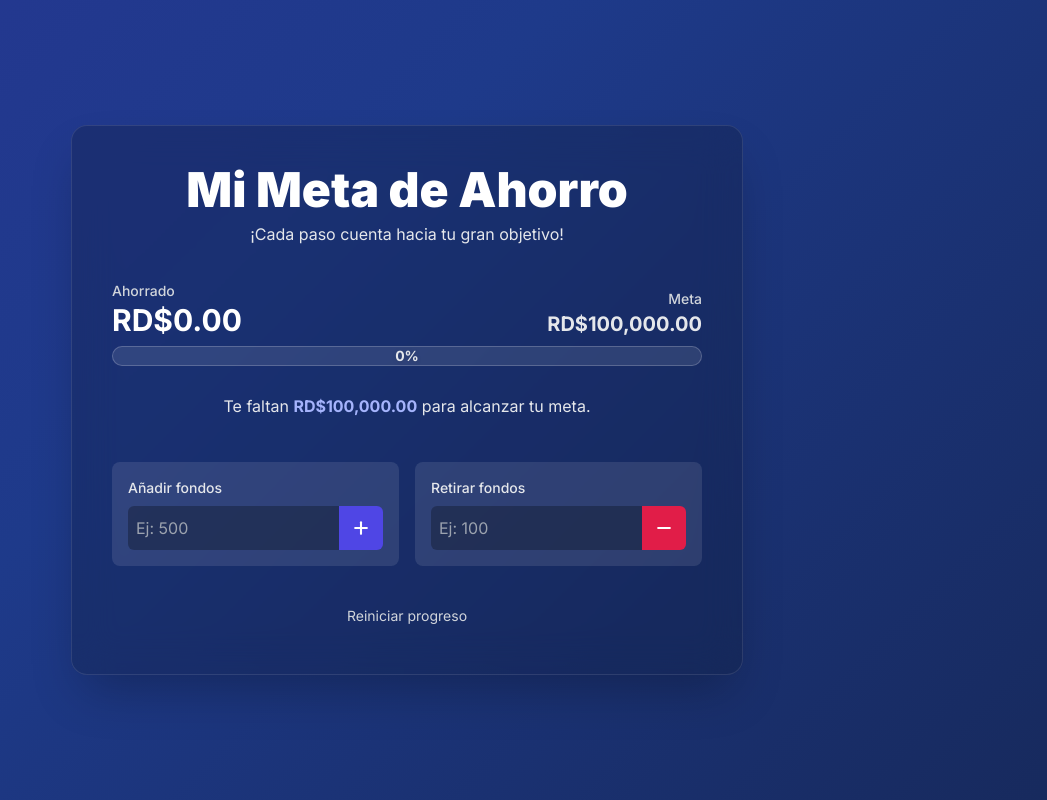
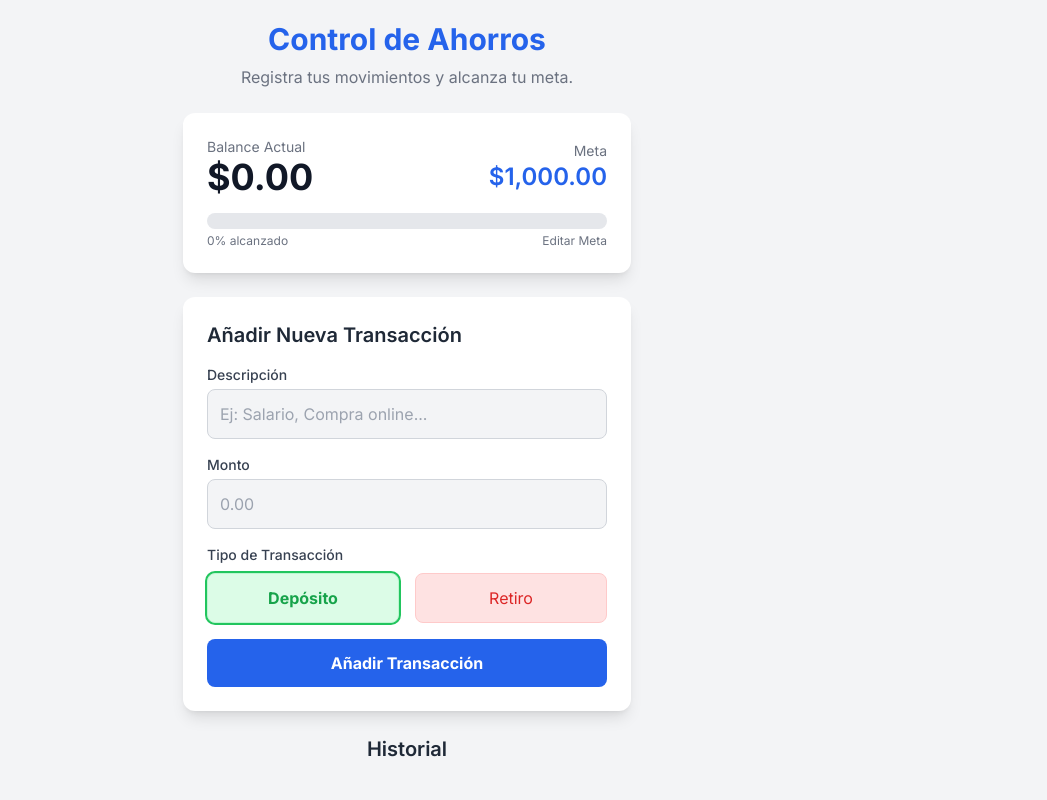
Before and after one commit to ventasr7/AHORRO-A-Y-L, a plain HTML site: page index.html in a window 1280 px wide. Shown: the whole page, without its empty margins (233-1280 px from the left). Drawn offline with nearby package versions, Linux system fonts and the light colour scheme.

Commit message:
Update index.html

```diff
--- a/index.html
+++ b/index.html
@@ -1,253 +1,227 @@
 <!DOCTYPE html>
-<html lang="es">
+<html lang="es" class="dark">
 <head>
     <meta charset="UTF-8">
     <meta name="viewport" content="width=device-width, initial-scale=1.0">
-    <title>Mi Meta de Ahorro</title>
-    <!-- Tailwind CSS para un diseño moderno y responsivo -->
+    <title>Control de Ahorros</title>
     <script src="https://cdn.tailwindcss.com"></script>
-    <!-- Google Fonts: Inter para una tipografía limpia -->
-    <link rel="preconnect" href="https://fonts.googleapis.com">
-    <link rel="preconnect" href="https://fonts.gstatic.com" crossorigin>
-    <link href="https://fonts.googleapis.com/css2?family=Inter:wght@400;500;600;700;800;900&display=swap" rel="stylesheet">
+    <link href="https://fonts.googleapis.com/css2?family=Inter:wght@400;500;600;700&display=swap" rel="stylesheet">
     <style>
-        /* Usamos la fuente Inter para toda la página con un antialiasing más suave */
         body {
             font-family: 'Inter', sans-serif;
-            -webkit-font-smoothing: antialiased;
-            -moz-osx-font-smoothing: grayscale;
         }
-
-        /* Fondo animado con gradiente */
-        .background-gradient {
-            background: linear-gradient(-45deg, #0f172a, #1e3a8a, #3730a3, #1e293b);
-            background-size: 400% 400%;
-            animation: gradient 15s ease infinite;
-            position: fixed;
-            top: 0;
-            left: 0;
-            width: 100%;
-            height: 100%;
-            z-index: -1;
-        }
-
-        @keyframes gradient {
-            0% { background-position: 0% 50%; }
-            50% { background-position: 100% 50%; }
-            100% { background-position: 0% 50%; }
-        }
-
-        /* Estilo "Glassmorphism" para la tarjeta principal */
-        .glass-card {
-            background: rgba(15, 23, 42, 0.25);
-            backdrop-filter: blur(20px);
-            -webkit-backdrop-filter: blur(20px);
-            border: 1px solid rgba(255, 255, 255, 0.1);
-            animation: fadeIn 0.8s ease-out forwards;
-        }
-
-        @keyframes fadeIn {
-            from { opacity: 0; transform: translateY(20px); }
-            to { opacity: 1; transform: translateY(0); }
-        }
-
-        /* Pequeña animación para la barra de progreso */
         .progress-bar-fill {
-            transition: width 0.7s cubic-bezier(0.25, 0.1, 0.25, 1);
-        }
-
-        /* Estilos para el modal de confirmación */
-        .modal-overlay {
-            transition: opacity 0.3s ease;
+            transition: width 0.5s ease-in-out;
         }
     </style>
 </head>
-<body class="text-white">
+<body class="bg-gray-100 dark:bg-gray-900 text-gray-800 dark:text-gray-200 flex items-center justify-center min-h-screen p-4">
 
-    <div class="background-gradient"></div>
+    <main class="w-full max-w-md mx-auto">
+        <h1 class="text-3xl font-bold text-center mb-2 text-blue-600 dark:text-blue-400">Control de Ahorros</h1>
+        <p class="text-center text-gray-500 dark:text-gray-400 mb-6">Registra tus movimientos y alcanza tu meta.</p>
 
-    <div class="min-h-screen flex items-center justify-center p-4">
-        <div class="w-full max-w-2xl mx-auto glass-card rounded-2xl shadow-2xl p-6 md:p-10">
-
-            <!-- Encabezado -->
-            <div class="text-center mb-8">
-                <h1 class="text-4xl md:text-5xl font-black">Mi Meta de Ahorro</h1>
-                <p class="text-gray-200 mt-2">¡Cada paso cuenta hacia tu gran objetivo!</p>
-            </div>
-
-            <!-- Visualización de la Meta -->
-            <div class="flex justify-between items-end mb-2">
-                <div class="text-left">
-                    <span class="text-sm font-medium text-gray-300">Ahorrado</span>
-                    <p id="currentAmountText" class="text-3xl font-bold">$0.00</p>
+        <!-- Resumen de Ahorros -->
+        <section class="bg-white dark:bg-gray-800 p-6 rounded-xl shadow-lg mb-6">
+            <div class="flex justify-between items-center mb-4">
+                <div>
+                    <h2 class="text-sm text-gray-500 dark:text-gray-400">Balance Actual</h2>
+                    <p id="balance" class="text-4xl font-bold text-gray-900 dark:text-white">$0.00</p>
                 </div>
                 <div class="text-right">
-                    <span class="text-sm font-medium text-gray-300">Meta</span>
-                    <p id="goalAmountText" class="text-xl font-bold text-gray-200">$100,000.00</p>
+                    <h2 class="text-sm text-gray-500 dark:text-gray-400">Meta</h2>
+                    <p id="goal" class="text-2xl font-semibold text-blue-600 dark:text-blue-400">$1,000.00</p>
                 </div>
             </div>
 
             <!-- Barra de Progreso -->
-            <div class="w-full bg-white/10 rounded-full h-5 mb-4 relative overflow-hidden border border-white/20">
-                <div id="progressBar" class="progress-bar-fill bg-gradient-to-r from-indigo-500 to-purple-500 h-full rounded-full"></div>
-                <span id="progressPercentage" class="absolute inset-0 flex items-center justify-center text-sm font-bold text-gray-200 drop-shadow">0%</span>
+            <div class="w-full bg-gray-200 dark:bg-gray-700 rounded-full h-4">
+                <div id="progress-bar" class="bg-blue-600 h-4 rounded-full progress-bar-fill" style="width: 0%"></div>
             </div>
+            <div class="flex justify-between text-xs text-gray-500 dark:text-gray-400 mt-1">
+                <span id="progress-text">0% alcanzado</span>
+                <button id="edit-goal-btn" class="hover:text-blue-500 focus:outline-none">Editar Meta</button>
+            </div>
+        </section>
 
-            <!-- Resumen y Mensaje Motivacional -->
-            <div class="text-center mb-8 h-12 flex items-center justify-center">
-                 <p id="remainingText" class="text-base text-gray-200">
-                    Te faltan <strong id="remainingAmountText" class="text-indigo-300">$100,000.00</strong> para alcanzar tu meta.
-                </p>
-                <p id="congratsMessage" class="hidden text-xl font-semibold text-purple-300 animate-pulse">¡Felicidades! ¡Has alcanzado tu meta! 🎉</p>
-            </div>
-
-
-            <!-- Sección de Acciones -->
-            <div class="grid grid-cols-1 md:grid-cols-2 gap-4">
-                <!-- Añadir Fondos -->
-                <div class="bg-white/10 p-4 rounded-lg">
-                    <label for="addAmount" class="block text-sm font-medium text-gray-200 mb-2">Añadir fondos</label>
-                    <div class="flex">
-                        <input type="number" id="addAmount" name="addAmount" class="w-full p-2 border-0 rounded-l-md bg-slate-900/40 text-white placeholder-gray-400 focus:ring-2 focus:ring-indigo-400 focus:outline-none" placeholder="Ej: 500">
-                        <button id="addButton" class="bg-indigo-600 hover:bg-indigo-500 text-white font-bold p-3 rounded-r-md transition-colors">
-                            <svg xmlns="http://www.w3.org/2000/svg" width="20" height="20" viewBox="0 0 24 24" fill="none" stroke="currentColor" stroke-width="2.5" stroke-linecap="round" stroke-linejoin="round"><path d="M5 12h14"/><path d="M12 5v14"/></svg>
-                        </button>
+        <!-- Añadir Transacción -->
+        <section class="bg-white dark:bg-gray-800 p-6 rounded-xl shadow-lg mb-6">
+            <h2 class="text-xl font-semibold mb-4">Añadir Nueva Transacción</h2>
+            <form id="form">
+                <div class="mb-4">
+                    <label for="text" class="block text-sm font-medium text-gray-700 dark:text-gray-300 mb-1">Descripción</label>
+                    <input type="text" id="text" placeholder="Ej: Salario, Compra online..." class="w-full p-3 bg-gray-100 dark:bg-gray-700 border border-gray-300 dark:border-gray-600 rounded-lg focus:outline-none focus:ring-2 focus:ring-blue-500" required>
+                </div>
+                <div class="mb-4">
+                    <label for="amount" class="block text-sm font-medium text-gray-700 dark:text-gray-300 mb-1">Monto</label>
+                    <input type="number" id="amount" placeholder="0.00" step="0.01" class="w-full p-3 bg-gray-100 dark:bg-gray-700 border border-gray-300 dark:border-gray-600 rounded-lg focus:outline-none focus:ring-2 focus:ring-blue-500" required>
+                </div>
+                 <div class="mb-4">
+                    <label class="block text-sm font-medium text-gray-700 dark:text-gray-300 mb-2">Tipo de Transacción</label>
+                    <div class="flex gap-4">
+                        <label class="flex-1">
+                            <input type="radio" name="transaction-type" value="deposit" class="sr-only peer" checked>
+                            <div class="w-full p-3 text-center text-green-600 bg-green-100 dark:bg-green-900/50 rounded-lg cursor-pointer border border-green-200 dark:border-green-800 peer-checked:ring-2 peer-checked:ring-green-500 peer-checked:font-bold">
+                                Depósito
+                            </div>
+                        </label>
+                        <label class="flex-1">
+                            <input type="radio" name="transaction-type" value="withdrawal" class="sr-only peer">
+                            <div class="w-full p-3 text-center text-red-600 bg-red-100 dark:bg-red-900/50 rounded-lg cursor-pointer border border-red-200 dark:border-red-800 peer-checked:ring-2 peer-checked:ring-red-500 peer-checked:font-bold">
+                                Retiro
+                            </div>
+                        </label>
                     </div>
                 </div>
+                <button type="submit" class="w-full bg-blue-600 text-white font-bold py-3 px-4 rounded-lg hover:bg-blue-700 focus:outline-none focus:ring-2 focus:ring-offset-2 focus:ring-blue-500 dark:focus:ring-offset-gray-800 transition-colors">
+                    Añadir Transacción
+                </button>
+            </form>
+        </section>
 
-                <!-- Retirar Fondos -->
-                <div class="bg-white/10 p-4 rounded-lg">
-                     <label for="subtractAmount" class="block text-sm font-medium text-gray-200 mb-2">Retirar fondos</label>
-                    <div class="flex">
-                        <input type="number" id="subtractAmount" name="subtractAmount" class="w-full p-2 border-0 rounded-l-md bg-slate-900/40 text-white placeholder-gray-400 focus:ring-2 focus:ring-rose-500 focus:outline-none" placeholder="Ej: 100">
-                        <button id="subtractButton" class="bg-rose-600 hover:bg-rose-500 text-white font-bold p-3 rounded-r-md transition-colors">
-                           <svg xmlns="http://www.w3.org/2000/svg" width="20" height="20" viewBox="0 0 24 24" fill="none" stroke="currentColor" stroke-width="2.5" stroke-linecap="round" stroke-linejoin="round"><path d="M5 12h14"/></svg>
-                        </button>
-                    </div>
-                </div>
-            </div>
+        <!-- Historial de Transacciones -->
+        <section>
+            <h2 class="text-xl font-semibold mb-4 text-center">Historial</h2>
+            <ul id="list" class="space-y-3">
+                <!-- Las transacciones se añadirán aquí dinámicamente -->
+            </ul>
+        </section>
 
-            <!-- Botón de Reinicio -->
-            <div class="mt-8 text-center">
-                <button id="resetButton" class="text-sm text-gray-300 hover:text-white hover:bg-white/10 px-4 py-2 rounded-lg transition-colors">
-                    Reiniciar progreso
-                </button>
-            </div>
-        </div>
-    </div>
-
-    <!-- Modal de Confirmación para Reiniciar -->
-    <div id="resetModal" class="modal-overlay fixed inset-0 bg-black/60 flex items-center justify-center p-4 opacity-0 pointer-events-none">
-        <div class="bg-gray-800 rounded-lg p-6 shadow-xl w-full max-w-sm text-center">
-            <h3 class="text-lg font-bold mb-2">¿Estás seguro?</h3>
-            <p class="text-gray-300 mb-6">Todo tu progreso de ahorro se perderá permanentemente.</p>
-            <div class="flex justify-center gap-4">
-                <button id="cancelReset" class="px-6 py-2 bg-gray-600 hover:bg-gray-500 rounded-md transition-colors">Cancelar</button>
-                <button id="confirmReset" class="px-6 py-2 bg-red-600 hover:bg-red-500 rounded-md transition-colors font-semibold">Sí, reiniciar</button>
-            </div>
-        </div>
-    </div>
+    </main>
 
     <script>
-        const GOAL = 100000;
-        let currentAmount = parseFloat(localStorage.getItem('savingsAmount')) || 0;
+        const balance = document.getElementById('balance');
+        const goal = document.getElementById('goal');
+        const list = document.getElementById('list');
+        const form = document.getElementById('form');
+        const textInput = document.getElementById('text');
+        const amountInput = document.getElementById('amount');
+        const editGoalBtn = document.getElementById('edit-goal-btn');
+        const progressBar = document.getElementById('progress-bar');
+        const progressText = document.getElementById('progress-text');
 
-        const currentAmountText = document.getElementById('currentAmountText');
-        const goalAmountText = document.getElementById('goalAmountText');
-        const remainingAmountText = document.getElementById('remainingAmountText');
-        const progressBar = document.getElementById('progressBar');
-        const progressPercentage = document.getElementById('progressPercentage');
-        const remainingText = document.getElementById('remainingText');
-        const congratsMessage = document.getElementById('congratsMessage');
+        // Obtener transacciones y meta del almacenamiento local
+        const localStorageTransactions = JSON.parse(localStorage.getItem('transactions'));
+        let transactions = localStorage.getItem('transactions') !== null ? localStorageTransactions : [];
+        let savingsGoal = localStorage.getItem('savingsGoal') !== null ? parseFloat(localStorage.getItem('savingsGoal')) : 1000;
 
-        const addAmountInput = document.getElementById('addAmount');
-        const subtractAmountInput = document.getElementById('subtractAmount');
-        const addButton = document.getElementById('addButton');
-        const subtractButton = document.getElementById('subtractButton');
-        const resetButton = document.getElementById('resetButton');
-
-        const resetModal = document.getElementById('resetModal');
-        const cancelReset = document.getElementById('cancelReset');
-        const confirmReset = document.getElementById('confirmReset');
-
-        function formatCurrency(amount) {
-            return new Intl.NumberFormat('es-DO', {
-                style: 'currency',
-                currency: 'DOP'
-            }).format(amount);
+        // Formatear número como moneda
+        function formatCurrency(num) {
+            return '$' + num.toFixed(2).replace(/\d(?=(\d{3})+\.)/g, '$&,');
         }
 
-        function updateUI() {
-            currentAmount = Math.max(0, currentAmount); // No permitir valores negativos
-            const cappedAmount = Math.min(currentAmount, GOAL); // Para el cálculo de la barra
+        // Añadir transacción
+        function addTransaction(e) {
+            e.preventDefault();
 
-            const percentage = (cappedAmount / GOAL) * 100;
-            const remaining = Math.max(0, GOAL - currentAmount);
+            if (textInput.value.trim() === '' || amountInput.value.trim() === '') {
+                alert('Por favor, añade una descripción y un monto');
+            } else {
+                const transactionType = document.querySelector('input[name="transaction-type"]:checked').value;
+                const amount = transactionType === 'withdrawal' ? -Math.abs(amountInput.value) : +Math.abs(amountInput.value);
 
-            currentAmountText.textContent = formatCurrency(currentAmount);
-            goalAmountText.textContent = formatCurrency(GOAL);
-            remainingAmountText.textContent = formatCurrency(remaining);
-            progressPercentage.textContent = `${percentage.toFixed(0)}%`;
-            progressBar.style.width = `${percentage}%`;
+                const transaction = {
+                    id: generateID(),
+                    text: textInput.value,
+                    amount: amount
+                };
 
-            if (currentAmount >= GOAL) {
-                congratsMessage.classList.remove('hidden');
-                remainingText.classList.add('hidden');
-            } else {
-                congratsMessage.classList.add('hidden');
-                remainingText.classList.remove('hidden');
-            }
+                transactions.push(transaction);
+                addTransactionDOM(transaction);
+                updateValues();
+                updateLocalStorage();
 
-            localStorage.setItem('savingsAmount', currentAmount.toString());
-        }
-
-        function handleAdd() {
-            const amountToAdd = parseFloat(addAmountInput.value);
-            if (!isNaN(amountToAdd) && amountToAdd > 0) {
-                currentAmount += amountToAdd;
-                updateUI();
-                addAmountInput.value = '';
+                textInput.value = '';
+                amountInput.value = '';
             }
         }
 
-        function handleSubtract() {
-            const amountToSubtract = parseFloat(subtractAmountInput.value);
-            if (!isNaN(amountToSubtract) && amountToSubtract > 0) {
-                currentAmount -= amountToSubtract;
-                updateUI();
-                subtractAmountInput.value = '';
+        // Generar ID único
+        function generateID() {
+            return Math.floor(Math.random() * 100000000);
+        }
+
+        // Añadir transacciones al DOM
+        function addTransactionDOM(transaction) {
+            const sign = transaction.amount < 0 ? '-' : '+';
+            const item = document.createElement('li');
+
+            const itemClass = transaction.amount < 0 ? 'border-red-500' : 'border-green-500';
+
+            item.classList.add('bg-white', 'dark:bg-gray-800', 'p-4', 'rounded-xl', 'shadow-lg', 'flex', 'justify-between', 'items-center', 'border-l-4', itemClass);
+            item.innerHTML = `
+                <div class="flex items-center">
+                    <button onclick="removeTransaction(${transaction.id})" class="text-gray-400 hover:text-red-500 mr-4 focus:outline-none">&times;</button>
+                    <span class="font-medium">${transaction.text}</span>
+                </div>
+                <span class="font-bold ${transaction.amount < 0 ? 'text-red-500' : 'text-green-500'}">
+                    ${sign}${formatCurrency(Math.abs(transaction.amount))}
+                </span>
+            `;
+            list.appendChild(item);
+        }
+
+        // Actualizar el balance y la meta
+        function updateValues() {
+            const amounts = transactions.map(transaction => transaction.amount);
+            const total = amounts.reduce((acc, item) => (acc += item), 0);
+
+            balance.innerText = formatCurrency(total);
+            goal.innerText = formatCurrency(savingsGoal);
+
+            // Actualizar barra de progreso
+            const progress = (total / savingsGoal) * 100;
+            const progressClamped = Math.max(0, Math.min(progress, 100)); // Asegura que el progreso esté entre 0 y 100
+
+            progressBar.style.width = `${progressClamped}%`;
+            progressText.innerText = `${Math.round(progressClamped)}% alcanzado`;
+
+            if (total >= savingsGoal) {
+                progressBar.classList.remove('bg-blue-600');
+                progressBar.classList.add('bg-yellow-400');
+                progressText.innerText = `¡Meta alcanzada! 🎉 (${Math.round(progress)}%)`;
+            } else {
+                progressBar.classList.remove('bg-yellow-400');
+                progressBar.classList.add('bg-blue-600');
             }
         }
 
-        function handleReset() {
-            currentAmount = 0;
-            updateUI();
-            closeResetModal();
+        // Eliminar transacción
+        function removeTransaction(id) {
+            transactions = transactions.filter(transaction => transaction.id !== id);
+            updateLocalStorage();
+            init();
         }
 
-        function openResetModal() {
-            resetModal.classList.remove('opacity-0', 'pointer-events-none');
+        // Actualizar almacenamiento local
+        function updateLocalStorage() {
+            localStorage.setItem('transactions', JSON.stringify(transactions));
+            localStorage.setItem('savingsGoal', savingsGoal);
         }
 
-        function closeResetModal() {
-            resetModal.classList.add('opacity-0', 'pointer-events-none');
+        // Editar la meta
+        function editGoal() {
+            const newGoal = prompt('Establece tu nueva meta de ahorro:', savingsGoal);
+            if (newGoal !== null && !isNaN(newGoal) && newGoal > 0) {
+                savingsGoal = parseFloat(newGoal);
+                updateValues();
+                updateLocalStorage();
+            }
         }
 
-        addButton.addEventListener('click', handleAdd);
-        subtractButton.addEventListener('click', handleSubtract);
-        resetButton.addEventListener('click', openResetModal);
+        // Inicializar la aplicación
+        function init() {
+            list.innerHTML = '';
+            transactions.forEach(addTransactionDOM);
+            updateValues();
+        }
 
-        addAmountInput.addEventListener('keydown', (e) => e.key === 'Enter' && handleAdd());
-        subtractAmountInput.addEventListener('keydown', (e) => e.key === 'Enter' && handleSubtract());
+        init();
 
-        cancelReset.addEventListener('click', closeResetModal);
-        confirmReset.addEventListener('click', handleReset);
-        resetModal.addEventListener('click', (e) => {
-             if (e.target === resetModal) closeResetModal();
-        });
+        // Event Listeners
+        form.addEventListener('submit', addTransaction);
+        editGoalBtn.addEventListener('click', editGoal);
 
-        document.addEventListener('DOMContentLoaded', updateUI);
     </script>
-
 </body>
 </html>
```
